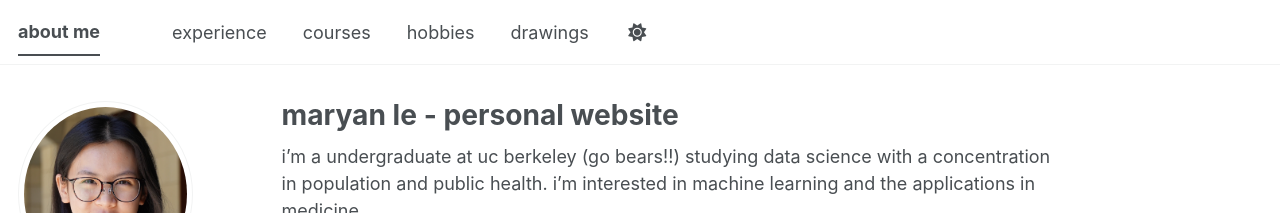
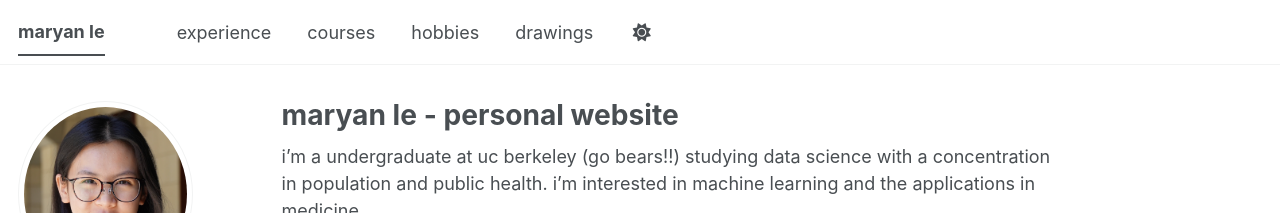
Before and after one commit to lemaryan/lemaryan.github.io, a Jekyll site: the page built from _pages/about.md, in a window 1280 px wide. Shown: the top 213 px of the page. Built offline with Jekyll 4.4.1, drawn with Linux system fonts in a browser that asks for light colours; a style sheet for code colours, icons or effects is not loaded.

Commit message:
Change site title in configuration
Updated the site title to 'maryan le'.

```diff
--- a/_config.yml
+++ b/_config.yml
@@ -9,7 +9,7 @@
 # Basic Site Settings
 locale                   : "en-US"
 site_theme               : "default" # The available themes options are "default", "air", "sunrise", "mint", "dirt" and "contrast"
-title                    : "about me"
+title                    : "maryan le"
 title_separator          : "-"
 name                     : &name "maryan le"
 description              : &description "Maryan's Personal Website"   # Update this with a general description of your site, this is the default if not overridden by a page
```
